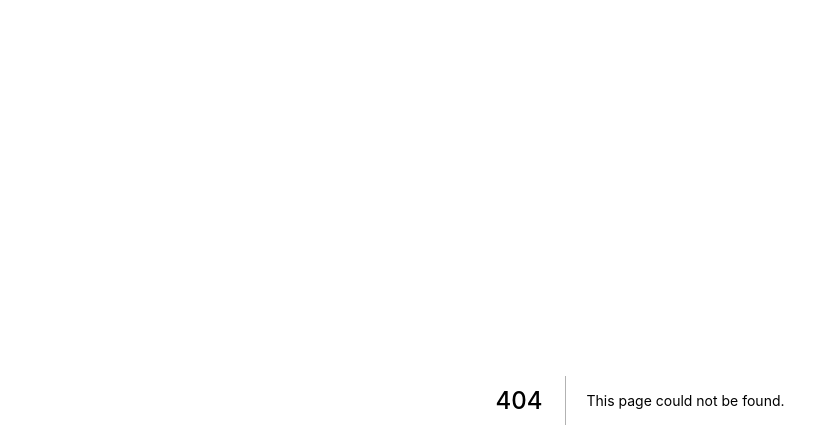
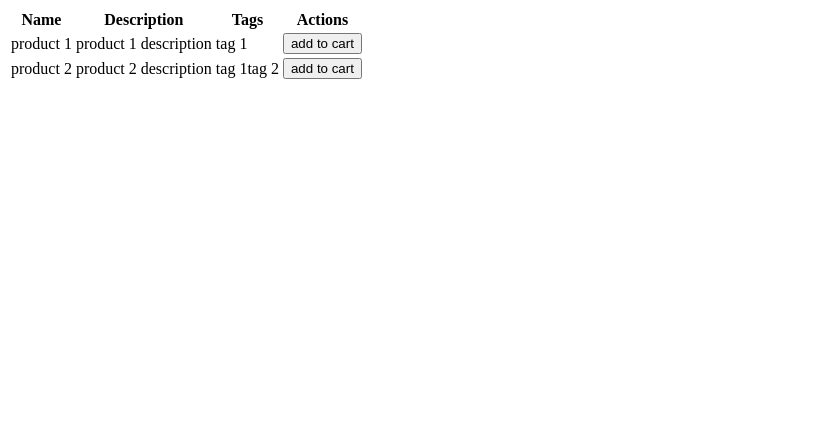
Before and after one commit to plathon/penguin-nextjs-typescript, a Next.js app: page /product/list in a window 1280 px wide. Before the commit this address had no page. Shown: the top 448 px of the page, without its empty margins (0-836 px from the left). Built offline with nearby package versions, Linux system fonts and the light colour scheme.

Commit message:
feat: add list products page

```diff
--- /dev/null
+++ b/pages/product/list.tsx
@@ -0,0 +1,53 @@
+import React, { FC, useEffect, useState } from 'react'
+import { Product } from 'types/product'
+
+const ListProducts: FC = () => {
+  const [products, setProducts] = useState<Product[]>([])
+
+  useEffect(() => {
+    const products = [
+      {
+        name: 'product 1',
+        description: 'product 1 description',
+        tags: [{ name: 'tag 1' }]
+      },
+      {
+        name: 'product 2',
+        description: 'product 2 description',
+        tags: [{ name: 'tag 1' }, { name: 'tag 2' }]
+      }
+    ]
+    setProducts(products)
+  }, [])
+
+  return (
+    <div>
+      <table>
+        <tbody>
+          <tr>
+            <th>Name</th>
+            <th>Description</th>
+            <th>Tags</th>
+            <th>Actions</th>
+          </tr>
+          {products.map((product, index) => (
+            <tr key={index}>
+              <td>{product.name}</td>
+              <td>{product.description}</td>
+              <td>
+                {product.tags.map((tag, index) => (
+                  <span key={index}>{tag.name}</span>
+                ))}
+              </td>
+              <td>
+                <button>add to cart</button>
+              </td>
+            </tr>
+          ))}
+        </tbody>
+      </table>
+    </div>
+  )
+}
+
+export default ListProducts
--- /dev/null
+++ b/types/product.ts
@@ -0,0 +1,7 @@
+import { Tag } from './tag'
+
+export interface Product {
+  name: string
+  description: string
+  tags: Tag[]
+}
--- /dev/null
+++ b/types/tag.ts
@@ -0,0 +1,3 @@
+export interface Tag {
+  name: string
+}
```
